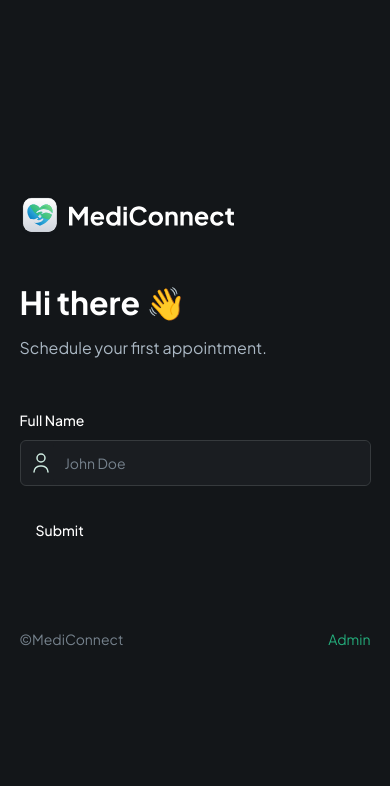
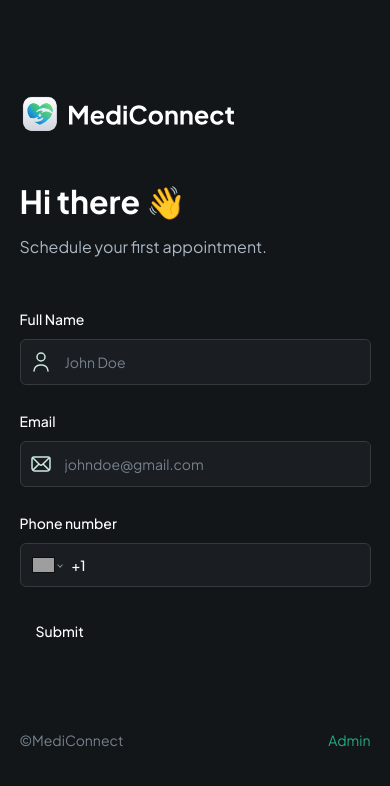
Before and after one commit to YoosufAathil/MediConnect, a Next.js app: page / in a window 390 px wide. Shown: the top 786 px of the page. Built offline with nearby package versions, Linux system fonts and the light colour scheme; grey boxes are pictures that could not be loaded.

Commit message:
feat: Add phone number input field to PatientForm

```diff
--- a/components/CustomFormField.tsx
+++ b/components/CustomFormField.tsx
@@ -8,9 +8,11 @@
   FormMessage,
 } from "@/components/ui/form";
 import { Input } from "@/components/ui/input";
-import { Control } from "react-hook-form";
+import { Control, Form } from "react-hook-form";
 import { FormFieldType } from "./forms/PatientForm";
 import Image from "next/image";
+import "react-phone-number-input/style.css";
+import PhoneInput from "react-phone-number-input";
 
 interface CustomProps {
   control: Control<any>;
@@ -55,6 +57,20 @@
       );
 
       return <Input {...field} placeholder={props.placeholder} />;
+    case FormFieldType.PHONE_INPUT:
+      return (
+        <FormControl>
+          <PhoneInput
+            defaultCountry="CA"
+            placeholder={placeholder}
+            international
+            withCountryCallingCode
+            value={field.value as E164Number | undefined}
+            onChange={field.onChange}
+            className="input-phone "
+          />
+        </FormControl>
+      );
     default:
       break;
   }
--- a/components/forms/PatientForm.tsx
+++ b/components/forms/PatientForm.tsx
@@ -54,6 +54,22 @@
           iconSrc="/assets/icons/user.svg"
           iconAlt="user"
         />
+        <CustomFormField
+          fieldType={FormFieldType.INPUT}
+          control={form.control}
+          name="email"
+          label="Email"
+          placeholder="johndoe@gmail.com"
+          iconSrc="/assets/icons/email.svg"
+          iconAlt="email"
+        />
+        <CustomFormField
+          fieldType={FormFieldType.PHONE_INPUT}
+          control={form.control}
+          name="phone"
+          label="Phone number"
+          placeholder="+1 123 456 7890"
+        />
 
         <Button type="submit">Submit</Button>
       </form>
--- a/package.json
+++ b/package.json
@@ -20,6 +20,7 @@
     "react": "^18",
     "react-dom": "^18",
     "react-hook-form": "^7.52.2",
+    "react-phone-number-input": "^3.4.5",
     "tailwind-merge": "^2.5.2",
     "tailwindcss-animate": "^1.0.7",
     "zod": "^3.23.8"
```
Also changed, not shown: 1 other file (tests, documents, lock files or other folders).
